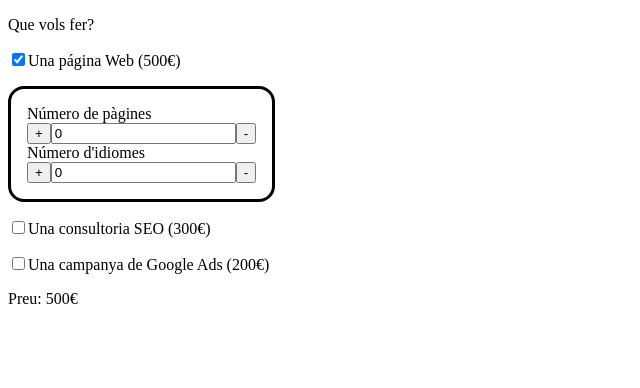
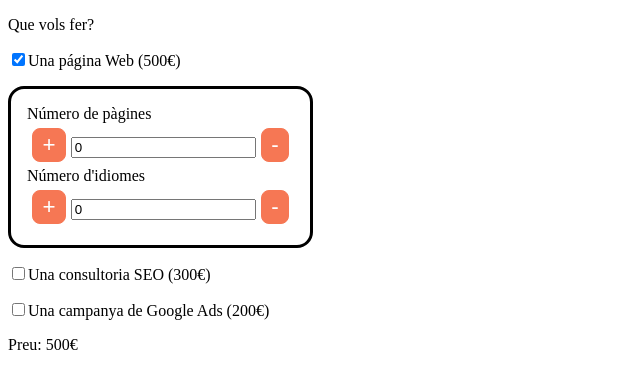
Before and after one commit to jordilop/react-sprint7, a React (Create React App) app: page / in a window 1280 px wide. Both pictures are taken after a click on the checkbox 18 px from the left and 59 px from the top of the page. Shown: the top 388 px of the page, without its empty margins (0-640 px from the left). Built offline with nearby package versions, Linux system fonts and the light colour scheme.

Commit message:
Exercici 3

```diff
--- a/src/components/CustomButton/CustomButton.js
+++ b/src/components/CustomButton/CustomButton.js
@@ -3,13 +3,22 @@ import { StyledCustomButton } from "./CustomButton.styled";
 function CustomButton(props) {
 
     const [click, setClick] = props.stateProps;
-    console.log(props.stateProps);
+
+    const increment = (e) => {
+        e.preventDefault();
+        setClick(click + 1);
+    }
+
+    const decrement = (e) => {
+        e.preventDefault();
+        click > 0 ? setClick(click - 1) : setClick(0);
+    }
 
     return (
         <div>
-            <button onClick={() => setClick(click + 1)}>+</button>
+            <StyledCustomButton onClick={(e) => increment(e)}>+</StyledCustomButton>
             <input type="text" name={props.name} value={click} onChange={props.onchange} />
-            <button onClick={() => setClick(click - 1)}>-</button>
+            <StyledCustomButton onClick={(e) => decrement(e)}>-</StyledCustomButton>
         </div>
     );
 }
--- a/src/components/CustomButton/CustomButton.styled.js
+++ b/src/components/CustomButton/CustomButton.styled.js
@@ -0,0 +1,21 @@
+import styled from "styled-components";
+
+export const StyledCustomButton = styled.button`
+    font-size: 1.4rem;
+    color: white;
+    background-color: #f67754;
+    padding: .2rem .6rem;
+    margin: .3rem;
+    border: .1rem solid #f67754;
+    border-radius: .5rem;
+
+    &:hover {
+        color: #f67754;
+        background-color: white;
+    }
+
+    &:active {
+        color: white;
+        background-color: #f67754;
+    }
+`;
--- a/src/components/Panell/Panell.js
+++ b/src/components/Panell/Panell.js
@@ -7,11 +7,12 @@ function Panell(props) {
     const [pages, setPages] = useState(0);
     const [langs, setLangs] = useState(0);
     const [setExtra] = props.stateProps;
-    const webValue = props.webValue;
+    // const webValue = props.webValue;
 
     const handleInputChange = event => {
-        const { name, value } = event.target;
-        name === "pages" ? setPages(Number(value)) : setLangs(Number(value));
+        const name = event.target.name;
+        const value = Number.isInteger(Number(event.target.value)) ? Number(event.target.value) : 0;
+        name === "pages" ? setPages(value) : setLangs(value);
     }
 
     useEffect(() => {
```
